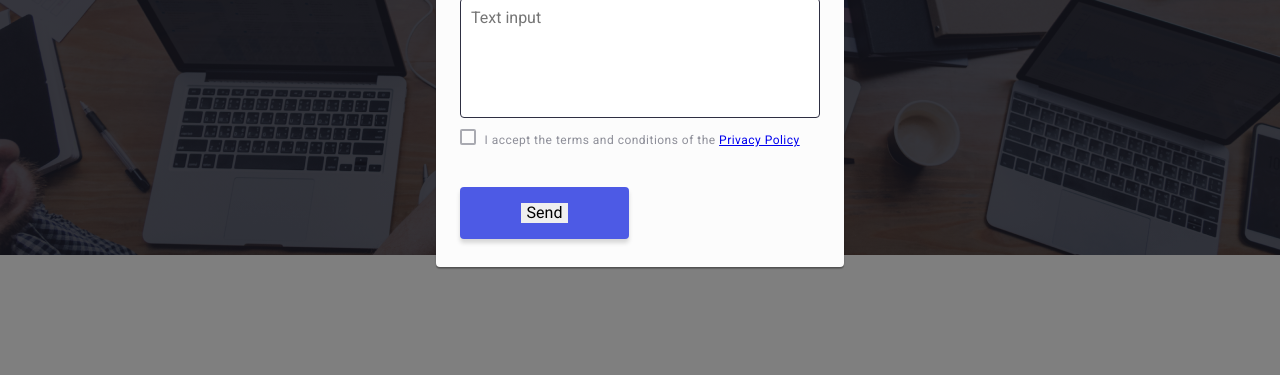
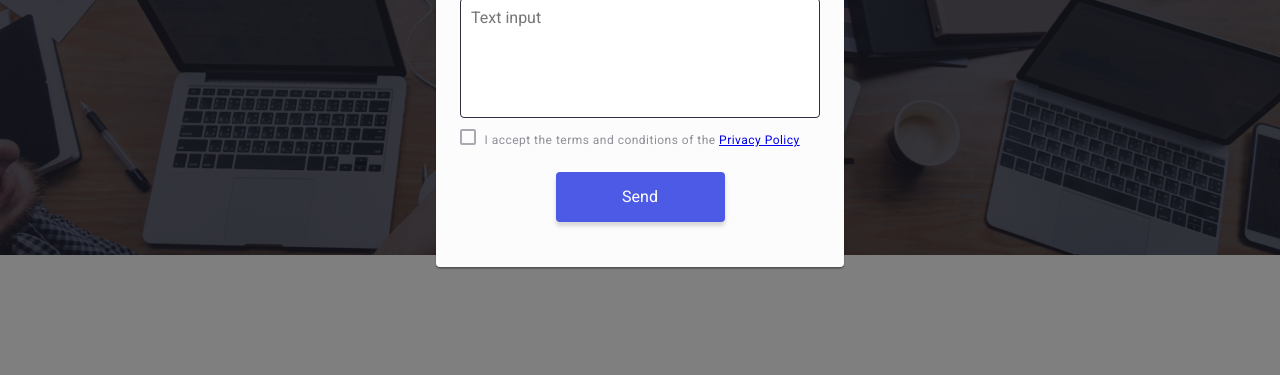
Before and after one commit to LordVynz/goit-markup-hw-06, a plain HTML site: page index.html in a window 1280 px wide. Both pictures are taken after a click on the button "Order Service". Shown: the part 425-800 px from the top of the page. Drawn offline with Linux system fonts and the light colour scheme.

Commit message:
formbtnupdate

```diff
--- a/css/styles.css
+++ b/css/styles.css
@@ -854,10 +854,16 @@ button{
 }
 
 .modalsubmit {
-  display: inline-flex;
-  padding: 16px 32px;
+    width: 100%;
+    display: flex;
+    justify-content: center;
+    align-items: center;
+}
+.modalsubmit button{
+  display: flex;
   flex-direction: column;
   align-items: center;
+  padding: 16px 32px;
   gap: 16px 32px;
   width: 169px;
   border: 0;
@@ -867,13 +873,14 @@ button{
   box-shadow: 0px 4px 4px 0px rgba(0, 0, 0, 0.15);
   margin-top: 30px;
   transition: all var(--transition-time) var(--timing-function);
+  margin-top: 15px;
   cursor: pointer;
 }
 
-.modalsubmit:hover {
+.modalsubmit button:hover {
   background: var(--cta);
 }
 
-.modalsubmit:active {
+.modalsubmit button:active {
   background: var(--mint);
 }
```
